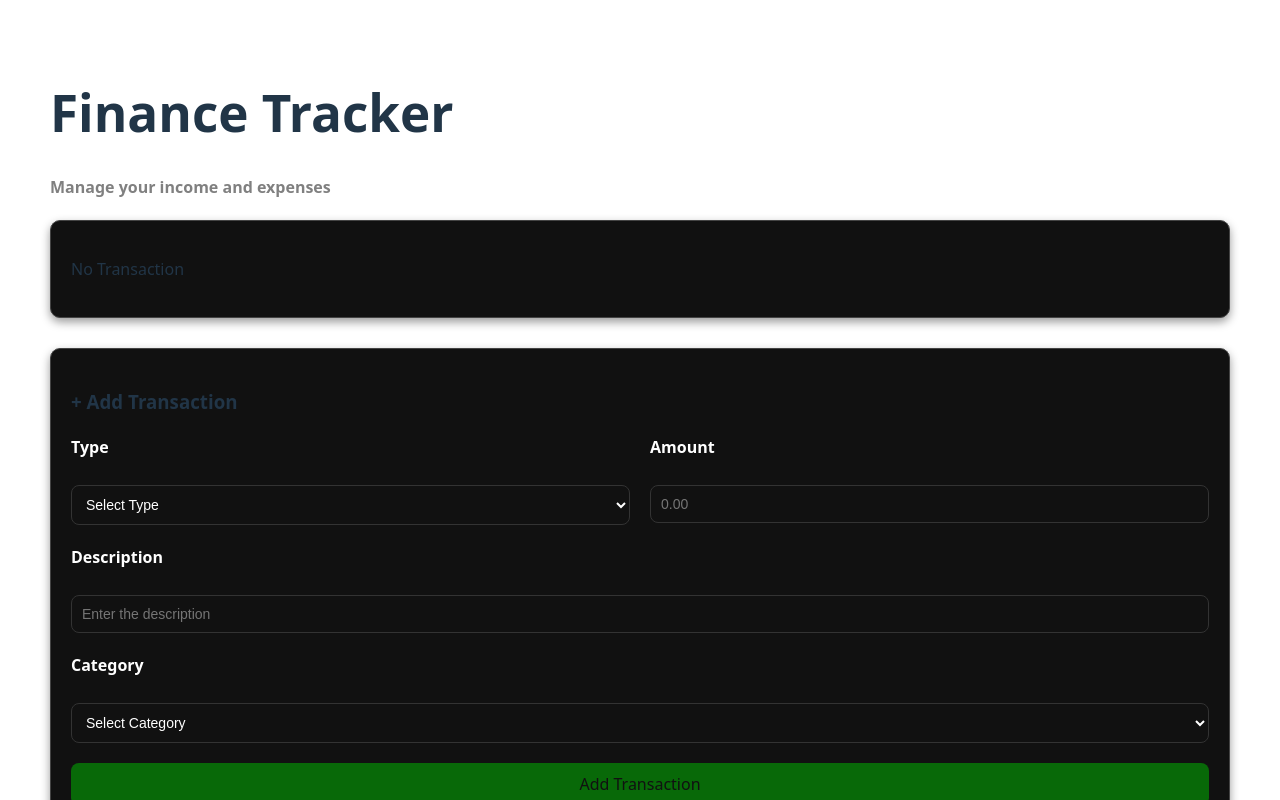
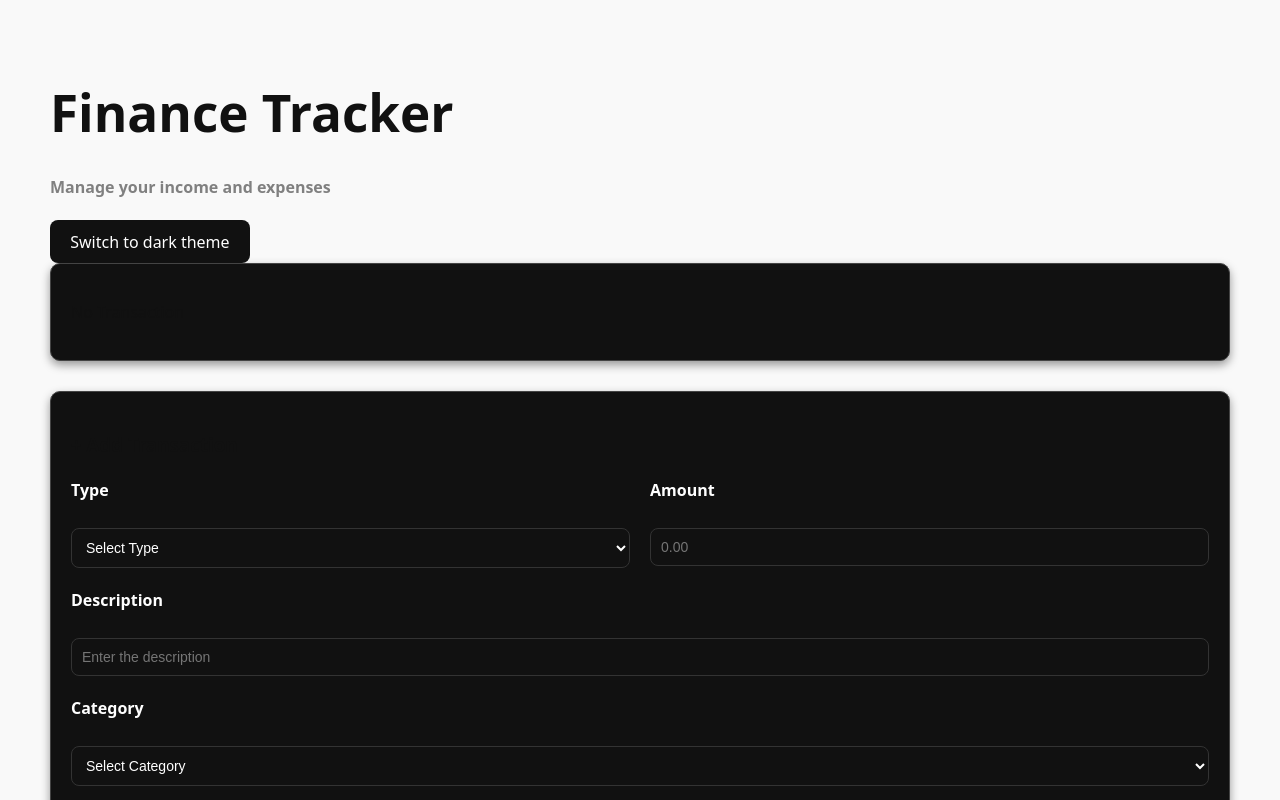
Before and after one commit to saujanyamahajan/Ledger, a React (Vite) app: page / in a window 1280 px wide. Shown: the top 800 px of the page. Built offline with nearby package versions, Linux system fonts and the light colour scheme.

Commit message:
feat: light/dark theme btn init

```diff
--- a/src/App.css
+++ b/src/App.css
@@ -8,3 +8,24 @@
 h4 {
   color: grey;
 }
+
+/* Light theme */
+body.light {
+  background-color: #f9f9f9;
+  color: #111;
+}
+
+/* Dark theme */
+body.dark {
+  background-color: #121212;
+  color: #eee;
+}
+body.light button {
+  background-color: #111;
+  color: #fff;
+}
+
+body.dark button {
+  background-color: #eee;
+  color: #111;
+}
--- a/src/App.jsx
+++ b/src/App.jsx
@@ -1,4 +1,5 @@
-import { useState } from "react";
+import { useState, useEffect } from "react";
+
 import "./App.css";
 import AddTransaction from "./components/AddTransaction.jsx";
 import RecentTransaction from "./components/RecentTransaction.jsx";
@@ -18,6 +19,13 @@ import AccountInfo from "./components/AccountInfo.jsx";
 
 function App() {
   const [transactions, setTransaction] = useState([]);
+  const [theme, setTheme] = useState("light");
+
+  // Apply theme to body
+  useEffect(() => {
+    document.body.className = theme;
+  }, [theme]);
+
   const addTransaction = (transaction) => {
     setTransaction([...transactions, transaction]);
   };
@@ -28,6 +36,9 @@ function App() {
     <>
       <h1>Finance Tracker </h1>
       <h4>Manage your income and expenses</h4>
+      <button onClick={() => setTheme(theme === "light" ? "dark" : "light")}>
+        Switch to {theme === "light" ? "dark" : "light"} theme
+      </button>
       <AccountInfo transactions={transactions} />
       <AddTransaction onAdd={addTransaction} />
       <RecentTransaction transactions={transactions} onDelete={handleDelete} />
```
